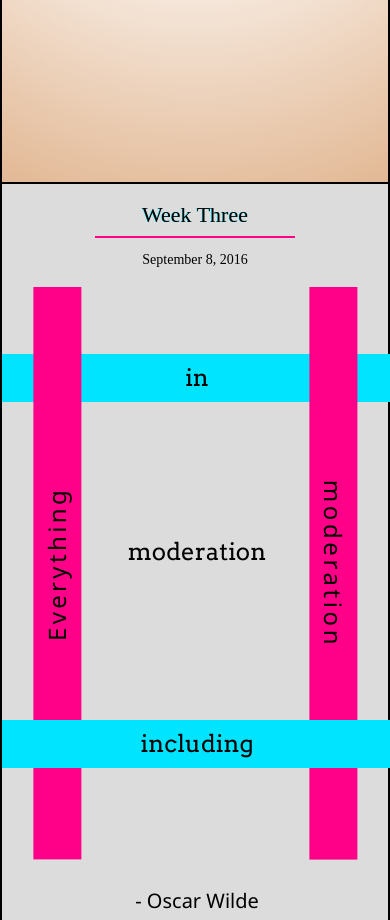
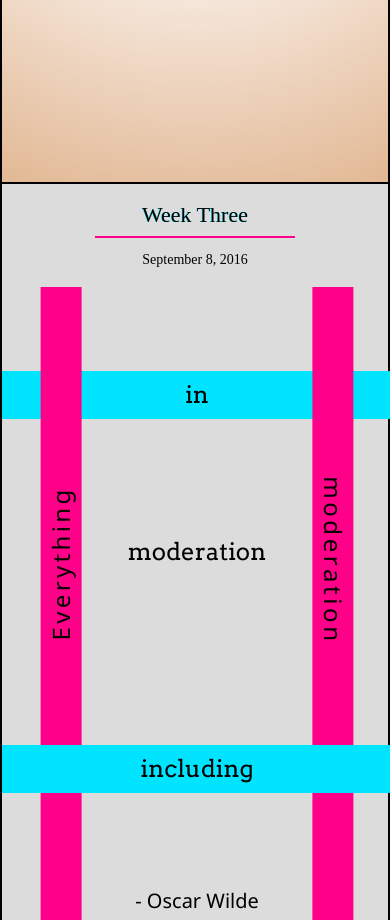
Before and after one commit to kccrs/six-weeks-of-fonts, a plain HTML site: page index.html in a window 390 px wide. Shown: the part 2180-3100 px from the top of the page. Drawn offline with nearby package versions, Linux system fonts and the light colour scheme; a web font is replaced by a local one.

Commit message:
Got text boxes to sync responsively.

```diff
--- a/styles/_week-three.scss
+++ b/styles/_week-three.scss
@@ -38,13 +38,13 @@
 .right,
 .left {
   background: $color-week-three-primary;
-  line-height: 2em;
-  width: 70vh;
+  line-height: 1.7em;
+  width: 100vh;
 }
 
 .right {
   font-family: $font-noto-sans;
-  right: -28vh;
+  right: -43vh;
   letter-spacing: .15em;
   top: 40%;
   transform: rotateZ(90deg);
@@ -54,16 +54,16 @@
   background: $color-week-three-secondary;
   font-family: $font-arvo;
   line-height: 2em;
-  top: 8vh;
+  top: 10vh;
   width: 100vw;
 }
 
 .left {
   font-family: $font-noto-sans;
   letter-spacing: .14em;
-  right: 10vw;
-  top: 30vh;
-  transform: rotateZ(270deg);
+  left: -43vh;
+  bottom: 53%;
+  transform: rotateZ(-90deg);
 }
 
 .inside {
@@ -76,7 +76,7 @@
   background: $color-week-three-secondary;
   font-family: $font-arvo;
   line-height: 2em;
-  bottom: 18vh;
+  bottom: 15vh;
   width: 100vw;
 }
 
```
Also changed, not shown: styles/styles.css, 1 other file.
